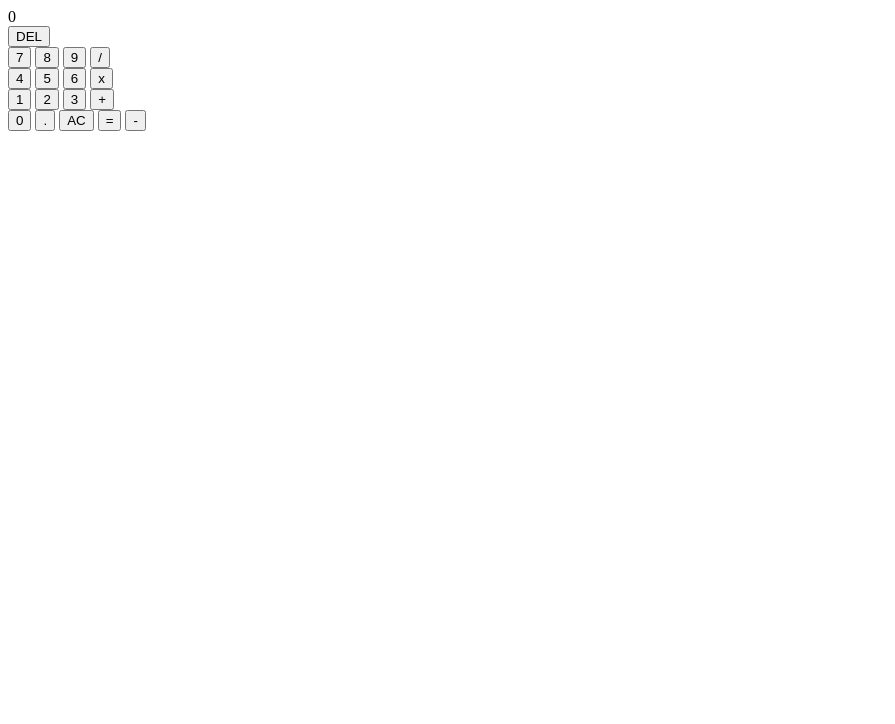
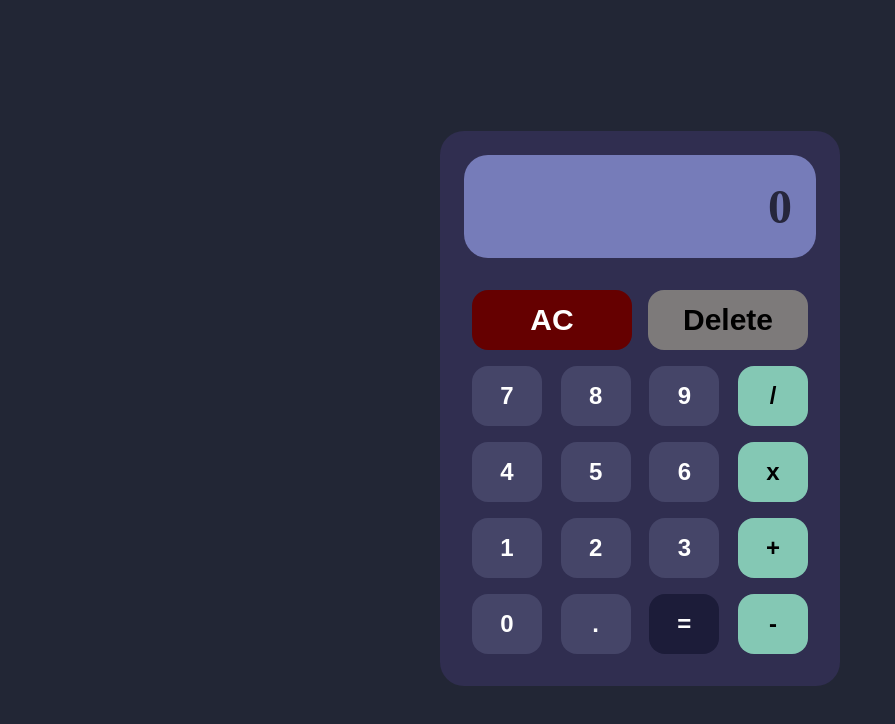
Before and after one commit to abdullahrashid359/calculator, a plain HTML site: page index.html in a window 1280 px wide. Shown: the whole page, without its empty margins (0-895 px from the left). Drawn offline with Linux system fonts and the light colour scheme.

Commit message:
Add styling with css

```diff
--- a/index.html
+++ b/index.html
@@ -12,7 +12,8 @@
         <div class="display">0</div>
         <div class="buttons">
             <div class="row-1">
-                <button class="erase">DEL</button>
+                <button class="clear">AC</button>
+                <button class="erase">Delete</button>
             </div>
             <div class="row-2">
                 <button class="digit">7</button>
@@ -38,7 +39,6 @@
             <div class="row-5">
                 <button class="digit">0</button>
                 <button class="digit">.</button>
-                <button class="clear">AC</button>
                 <button class="equals">=</button>
                 <button class="operator">-</button>
             </div>
--- a/script.js
+++ b/script.js
@@ -154,7 +154,7 @@ clear.addEventListener("click", () => {
     display.textContent = 0;
 })
 
-// Del button/Backspace key handler
+// Delete button/Backspace key handler
 
 function eraseCharacter() {
     if(resultDisplayed) {
--- a/style.css
+++ b/style.css
@@ -0,0 +1,98 @@
+body {
+    display: flex;
+    justify-content: center;
+    align-items: center;
+    min-height: 100vh;
+    background-color: rgb(34, 38, 53);
+}
+
+.calculator {
+    display: flex;
+    flex-direction: column;
+    margin: auto;
+    align-items: center;
+    background-color: rgb(48, 46, 80);
+    padding: 24px;
+    border-radius: 24px;
+    gap: 24px;
+}
+
+.display {
+    align-self: stretch;
+    text-align: right;
+    font-size: 48px;
+    font-weight: bold;
+    border-radius: 24px;
+    padding: 24px;
+    color: rgb(38, 38, 60);
+    background-color: rgb(118, 124, 185);
+
+}
+
+.row-1, .row-2, .row-3, .row-4, .row-5 {
+    display: flex;
+    justify-content: space-between;
+}
+
+button {
+    font-size: 24px;
+    font-weight: bold;
+    margin: 8px;
+    border-radius: 16px;
+    border-style: hidden;
+    width: 70px;
+    height: 60px;
+    text-align: center;
+}
+
+.digit {
+    color: white;
+    background-color: rgb(69, 69, 104);
+}
+
+.digit:hover {
+    background-color: rgb(98, 104, 147);
+}
+
+.clear, .erase {
+    width: 160px;
+    font-size: 30px;
+}
+
+.operator {
+    background-color: rgb(132, 200, 180);
+}
+
+.operator:hover {
+    background-color: rgb(198, 247, 233);
+}
+
+.equals {
+    background-color: rgb(28, 28, 57);
+    color: white;
+}
+
+.equals:hover {
+    background-color: rgb(33, 33, 59);
+}
+
+.erase {
+    background-color: rgb(125, 122, 122);
+}
+
+.erase:hover {
+    background-color: rgb(178, 175, 175);
+}
+
+.clear {
+    background-color: rgb(101, 0, 0);
+    color: white;
+}
+
+.clear:hover {
+    background-color: rgb(128, 33, 33);
+}
+
+button:hover {
+    cursor: pointer;
+}
```
